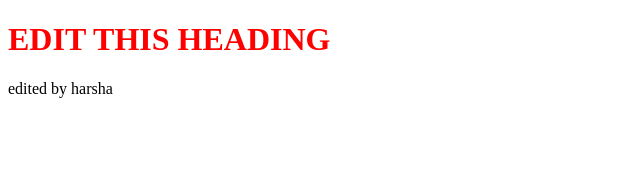
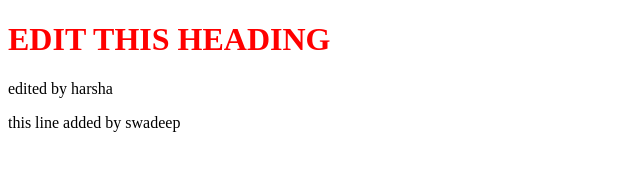
Before and after one commit to kosanaharshavardhan/learninggit, a plain HTML site: page index.html in a window 1280 px wide. Shown: the whole page, without its empty margins (0-640 px from the left). Drawn offline with Linux system fonts and the light colour scheme.

Commit message:
adds line

```diff
--- a/index.html
+++ b/index.html
@@ -9,5 +9,6 @@
 <body>
     <h1>EDIT THIS HEADING</h1>
     <p>edited by harsha</p>
+    <p>this line added by swadeep</p>
 </body>
 </html>
```
